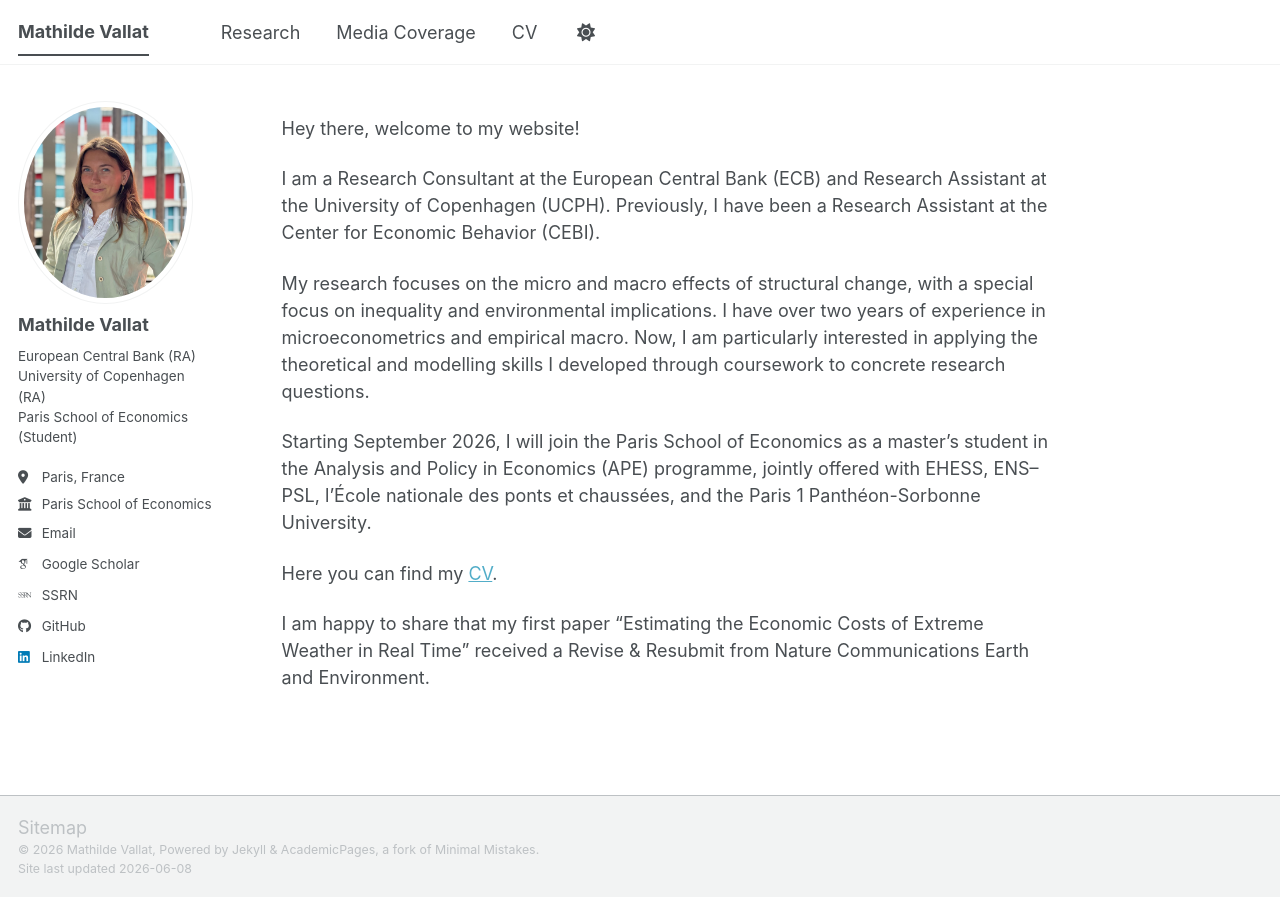
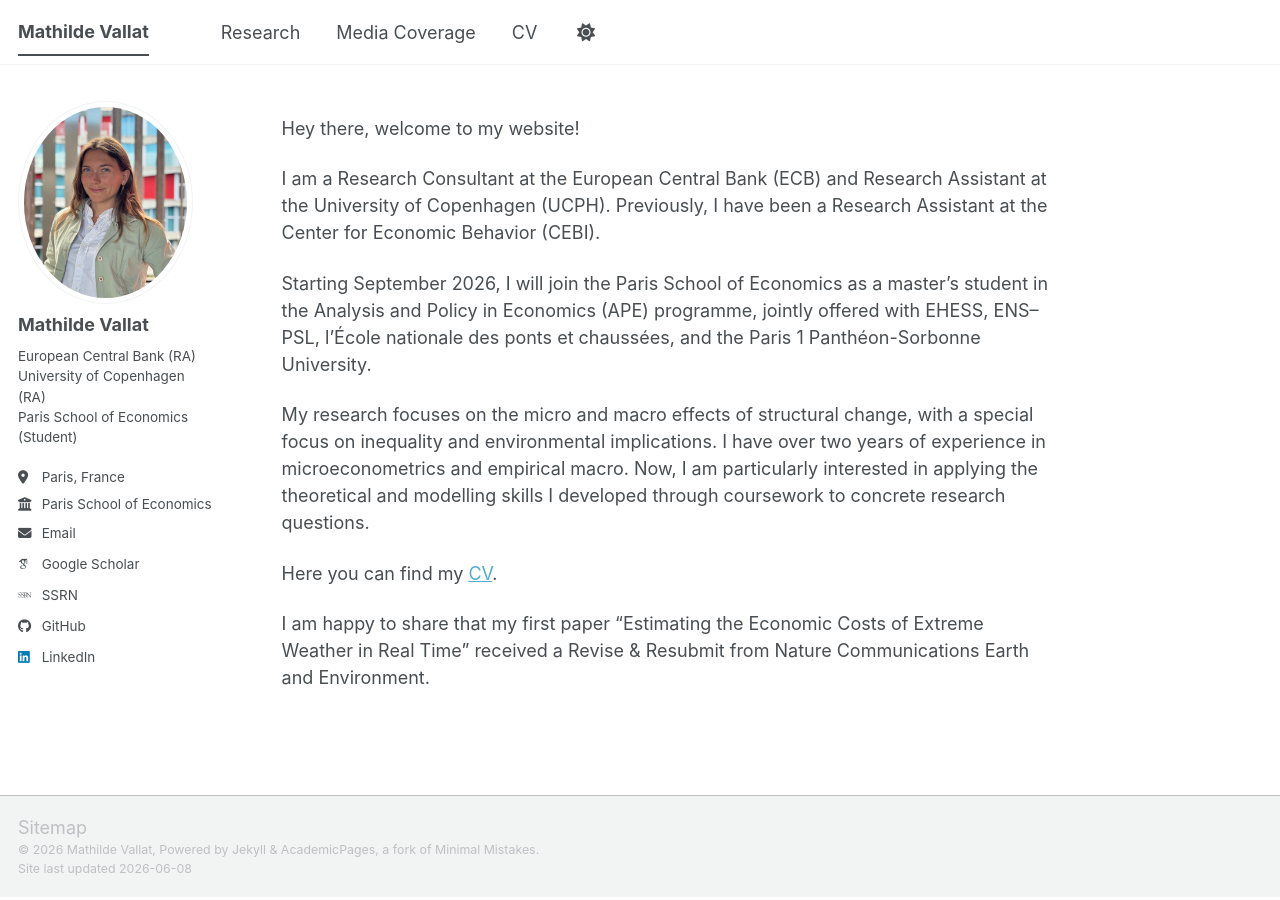
Before and after one commit to MathildeVallat/mathildevallat.github.io, a Jekyll site: the page built from _pages/about.md, in a window 1280 px wide. Built offline with Jekyll 4.4.1, drawn with Linux system fonts in a browser that asks for light colours; some web fonts are replaced; a script bundle is joined from its source files by our own code; library files that are not in the unit come from our copies.

```diff
--- a/_pages/about.md
+++ b/_pages/about.md
@@ -11,9 +11,9 @@ Hey there, welcome to my website!
 
 I am a Research Consultant at the European Central Bank (ECB) and Research Assistant at the University of Copenhagen (UCPH). Previously, I have been a Research Assistant at the Center for Economic Behavior (CEBI).
 
+Starting September 2026, I will join the Paris School of Economics as a master's student in the Analysis and Policy in Economics (APE) programme, jointly offered with EHESS, ENS–PSL, l'École nationale des ponts et chaussées, and the Paris 1 Panthéon-Sorbonne University.
+
 My research focuses on the micro and macro effects of structural change, with a special focus on inequality and environmental implications. I have over two years of experience in microeconometrics and empirical macro. Now, I am particularly interested in applying the theoretical and modelling skills I developed through coursework to concrete research questions.
-
-Starting September 2026, I will join the Paris School of Economics as a master's student in the Analysis and Policy in Economics (APE) programme, jointly offered with EHESS, ENS–PSL, l'École nationale des ponts et chaussées, and the Paris 1 Panthéon-Sorbonne University.
 
 Here you can find my [CV](/files/Mathilde_Vallat_CV.pdf).
 
```
